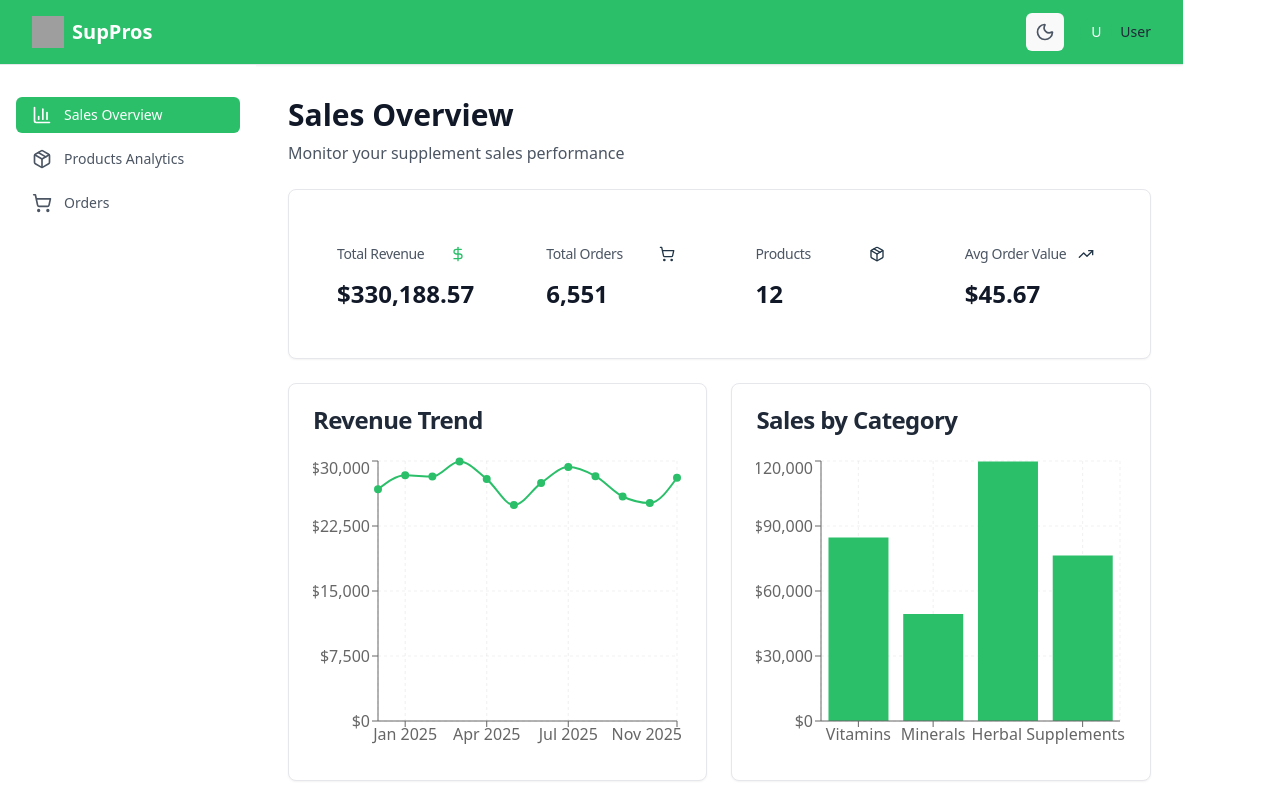
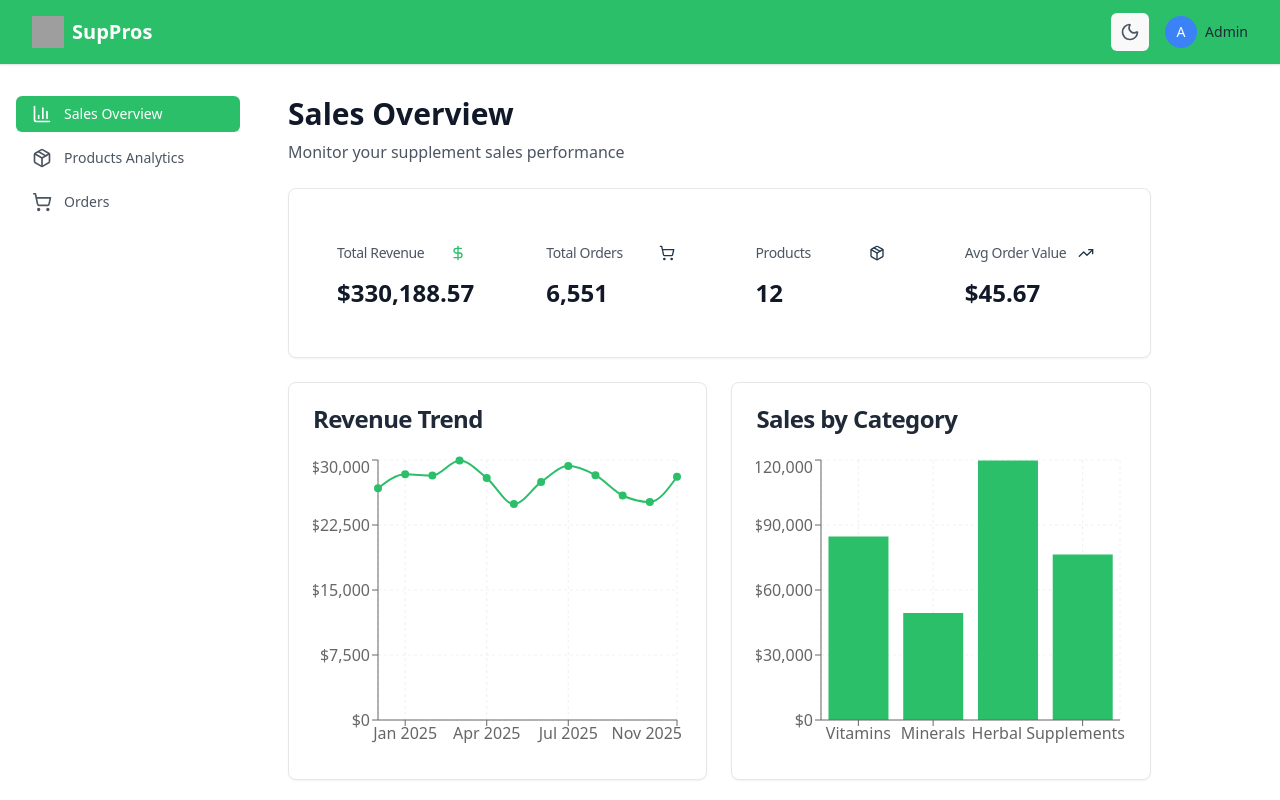
Before and after one commit to thebusdriverbucky-max/suppros, a React (Vite) app: page / in a window 1280 px wide. Shown: the top 800 px of the page. Built offline with nearby package versions, Linux system fonts and the light colour scheme; grey boxes are pictures that could not be loaded.

Commit message:
Update Layout and Styling

```diff
--- a/src/components/Layout.tsx
+++ b/src/components/Layout.tsx
@@ -37,7 +37,7 @@ export default function Layout({ children }: LayoutProps) {
   return (
     <div className="min-h-screen bg-background">
       {/* Top Panel */}
-      <header className="bg-primary shadow-sm border-b border-border w-full">
+      <header className="fixed top-0 left-0 right-0 z-50 bg-primary shadow-sm border-b border-border w-screen">
         <div className="flex items-center justify-between h-16 px-4 sm:px-6 lg:px-8">
           <div className="flex items-center">
             <img src="https://i.imgur.com/pd9H5Wt.png" alt="SupPros Logo" className="h-8 w-8 mr-2" />
@@ -52,7 +52,7 @@ export default function Layout({ children }: LayoutProps) {
               aria-label="Toggle theme"
             >
               {theme === 'dark' ? (
-                <Sun className="h-5 w-5" />
+                <Sun className="h-5 w-5 text-gray-400" />
               ) : (
                 <Moon className="h-5 w-5" />
               )}
@@ -60,18 +60,18 @@ export default function Layout({ children }: LayoutProps) {
 
             {/* Profile placeholder */}
             <div className="flex items-center space-x-2">
-              <div className="h-8 w-8 rounded-full bg-primary flex items-center justify-center">
-                <span className="text-sm font-medium text-primary-foreground">U</span>
+              <div className="h-8 w-8 rounded-full bg-blue-500 flex items-center justify-center">
+                <span className="text-sm font-medium text-white">A</span>
               </div>
               <span className="hidden sm:block text-sm font-medium text-foreground">
-                User
+                Admin
               </span>
             </div>
           </div>
         </div>
       </header>
 
-      <div className="lg:flex">
+      <div className="lg:flex pt-16">
         {/* Mobile sidebar overlay */}
         {sidebarOpen && (
           <div
@@ -81,7 +81,7 @@ export default function Layout({ children }: LayoutProps) {
         )}
 
         {/* Sidebar */}
-        <div className={`fixed inset-y-0 left-0 top-16 z-50 w-64 bg-card transform ${sidebarOpen ? 'translate-x-0' : '-translate-x-full'} transition-transform duration-300 ease-in-out lg:translate-x-0 lg:static lg:inset-0 lg:flex lg:flex-col lg:flex-shrink-0`}>
+        <div className={`fixed inset-y-0 left-0 top-16 z-40 w-64 bg-card transform ${sidebarOpen ? 'translate-x-0' : '-translate-x-full'} transition-transform duration-300 ease-in-out lg:translate-x-0 lg:static lg:inset-0 lg:flex lg:flex-col lg:flex-shrink-0`}>
           <nav className="mt-8 px-4">
             <ul className="space-y-2">
               {navigation.map((item) => {
```
